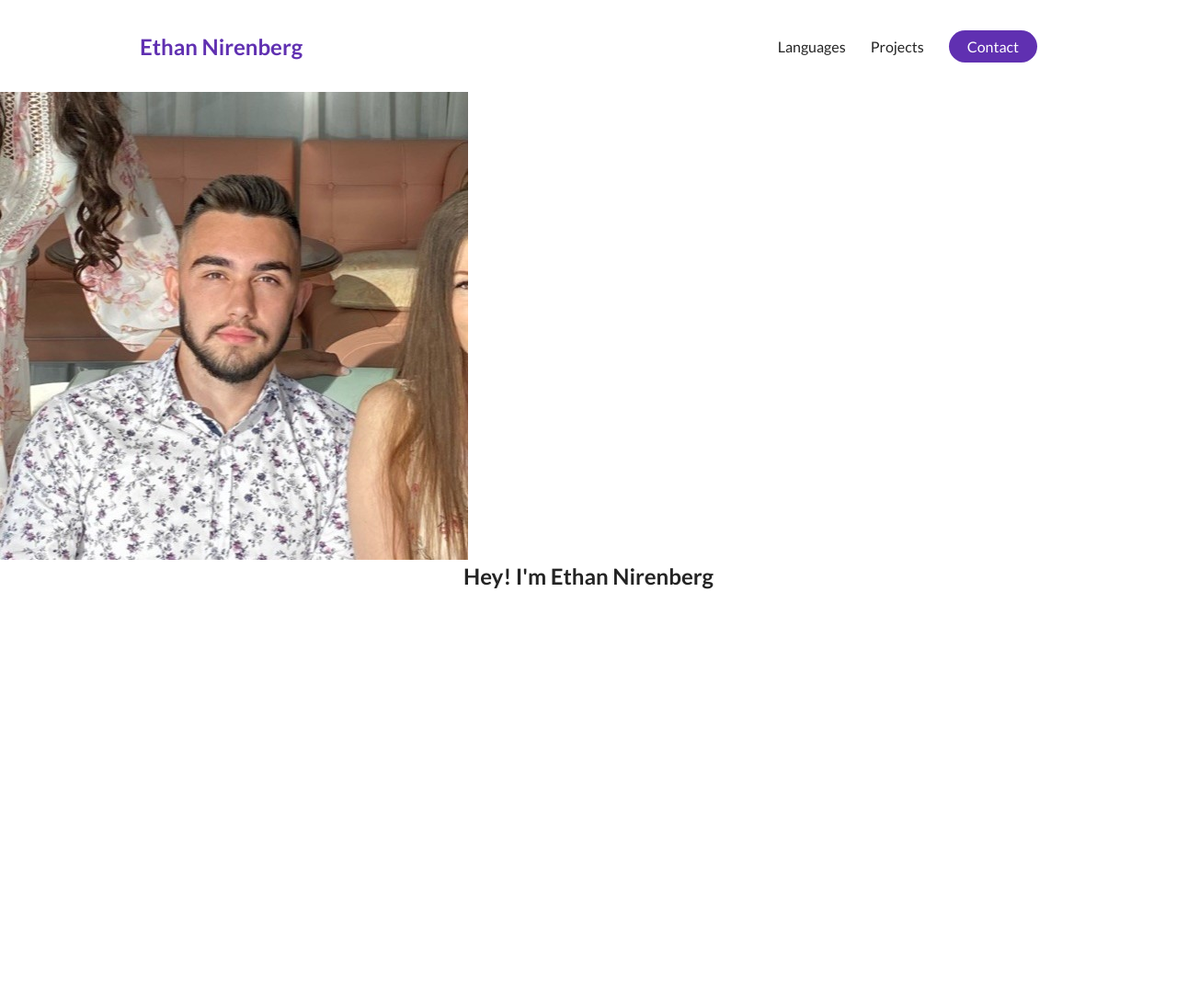
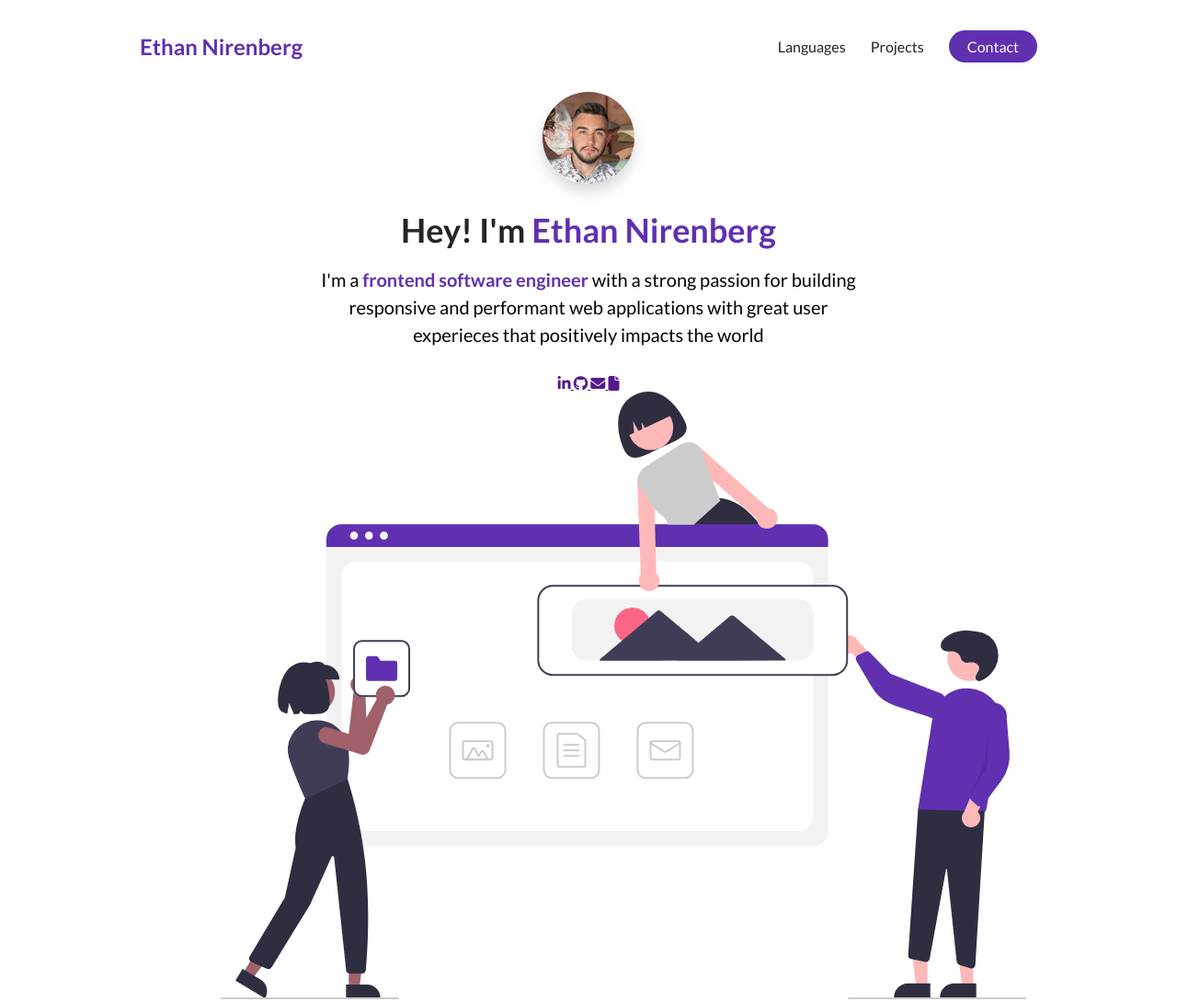
Before and after one commit to ethan5432/MyE-portfolio, a plain HTML site: page index.html in a window 1280 px wide. Shown: the whole page at 92% size. Before the commit the page ends 800 px from the top, so only its background shows below. Drawn offline with Linux system fonts and the light colour scheme.

Commit message:
finished about me, added one undraw.co image

```diff
--- a/index.html
+++ b/index.html
@@ -1,10 +1,14 @@
 <!DOCTYPE html>
 <html lang="en">
   <head>
-    <meta charset="UTF-8">
-    <meta name="viewport" content="width=device-width, initial-scale=1.0">
+    <meta charset="UTF-8" />
+    <meta name="viewport" content="width=device-width, initial-scale=1.0" />
     <title>Ethan Nirenberg</title>
-    <link rel="stylesheet" href="./styles.css">
+    <link rel="stylesheet" href="./styles.css" />
+    <script
+      src="https://kit.fontawesome.com/d76703ef42.js"
+      crossorigin="anonymous"
+    ></script>
   </head>
   <body>
     <section id="about-me">
@@ -12,34 +16,57 @@
         <div class="personal__logo">Ethan Nirenberg</div>
         <ul class="nav__link--list">
           <li>
-                    <a href="" class="
-                    nav__link--anchor
-                     link__hover-effect
-                     link__hover-effect--black
-                    ">Languages</a>
-                    <a href="" class="
-                    nav__link--anchor
-                    link__hover-effect
-                    link__hover-effect--black
-                    ">Projects</a>
-                    <a href="" class="
-                    nav__link--anchor
-                    nav__link--anchor-primary
-                    ">Contact</a>
+            <a
+              href=""
+              class="nav__link--anchor link__hover-effect link__hover-effect--black"
+              >Languages</a
+            >
+            <a
+              href=""
+              class="nav__link--anchor link__hover-effect link__hover-effect--black"
+              >Projects</a
+            >
+            <a href="" class="nav__link--anchor nav__link--anchor-primary"
+              >Contact</a
+            >
           </li>
         </ul>
       </nav>
-        <div>
+      <div class="flex flex-1">
         <div class="about-me__info row">
           <div class="about-me__info--container">
             <figure class="about-me__picture--mask">
-    <img src="./assets/me.jpeg" alt="">
+              <img src="./assets/me.jpeg" class="about-me__picture" alt="" />
             </figure>
-<h1 class="about-me__info--title"> Hey! I'm <span class="text-purple">Ethan Nirenberg</span></h1>
+            <h1 class="about-me__info--title">
+              Hey! I'm <span class="text-purple">Ethan Nirenberg</span>
+            </h1>
+            <p class="about-me__info--para">
+              I'm a
+              <strong class="text-purple">frontend software engineer</strong>
+              with a strong passion for building responsive and performant web
+              applications with great user experieces that positively impacts
+              the world
+            </p>
+            <div class="about-me__links">
+              <a href="" class="about-me__link">
+                <i class="fa-brands fa-linkedin-in"></i>
+              </a>
+              <a href="" class="about-me__link">
+                <i class="fa-brands fa-github"></i>
+              </a>
+              <a href="" class="about-me__link">
+                <i class="fa-solid fa-envelope"></i>
+              </a>
+              <a href="" class="about-me__link">
+                <i class="fa-solid fa-file"></i>
+              </a>
             </div>
-
           </div>
-
+          <figure class="about-me_img--container">
+            <img src="./assets/undraw_websites.svg" alt="">
+          </figure>
+        </div>
       </div>
     </section>
   </body>
--- a/styles.css
+++ b/styles.css
@@ -13,6 +13,10 @@ h1, h2, h3, h4, h5, h6, span {
     line-height: 1.25;
 }
 
+h1 {
+    font-size: 36px;
+}
+
 p {
     line-height: 1.5;
     font-size: 16px;
@@ -20,6 +24,24 @@ p {
 
 li {
     list-style-type: none;
+}
+
+.flex {
+    display: flex;
+}
+
+.flex-1 {
+    flex: 1;
+}
+
+.row {
+    width:100%;
+    max-width: 800px;
+    margin: 0 auto;
+}
+
+.text-purple {
+    color: #6030b1;
 }
 
 /*Navigation Bar */
@@ -65,3 +87,54 @@ nav {
     margin: 0 12px;
     font-weight: bold;
 }
+
+/* ABOUT ME */
+
+#about-me {
+    min-height: 100vh;
+    display: flex;
+    flex-direction: column;
+}
+
+.about-me__info--container {
+    display: flex;
+    flex-direction: column;
+    justify-content: center;
+    align-items: center;
+    max-width: 600px;
+    margin: 0 auto;
+    text-align: center;
+}
+
+.about-me__picture--mask {
+    width: 100px;
+    height: 100px;
+    border-radius: 50%;
+    overflow: hidden;
+    box-shadow: 0 8px 16px rgba( 0, 0, 0, 0.16);
+    margin-bottom: 28px;
+}
+
+.about-me__picture {
+    width: 100%;
+
+    /*improving picture*/
+    transform: scale(1.5);
+    padding-top: 8px;
+}
+
+.about-me__info--title {
+    margin-bottom: 16px;
+}
+
+.about-me__info--para {
+    font-size: 20px;
+    margin-bottom: 28px;
+}
+
+.about_me--link {
+    font-size: 20px;
+    color: #242424;
+    text-decoration: none;
+    padding: 0 16px;
+}
```
Lines whose indentation alone changed are shown as unchanged.
